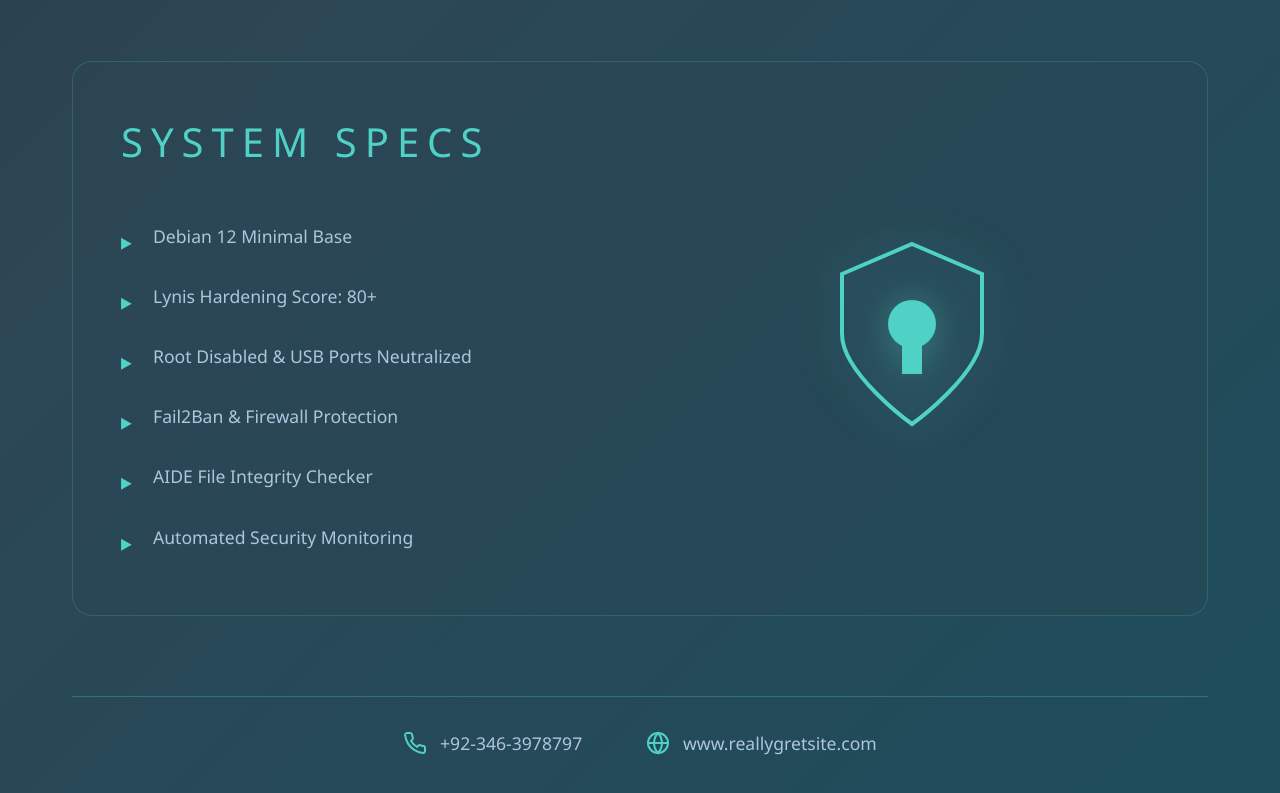
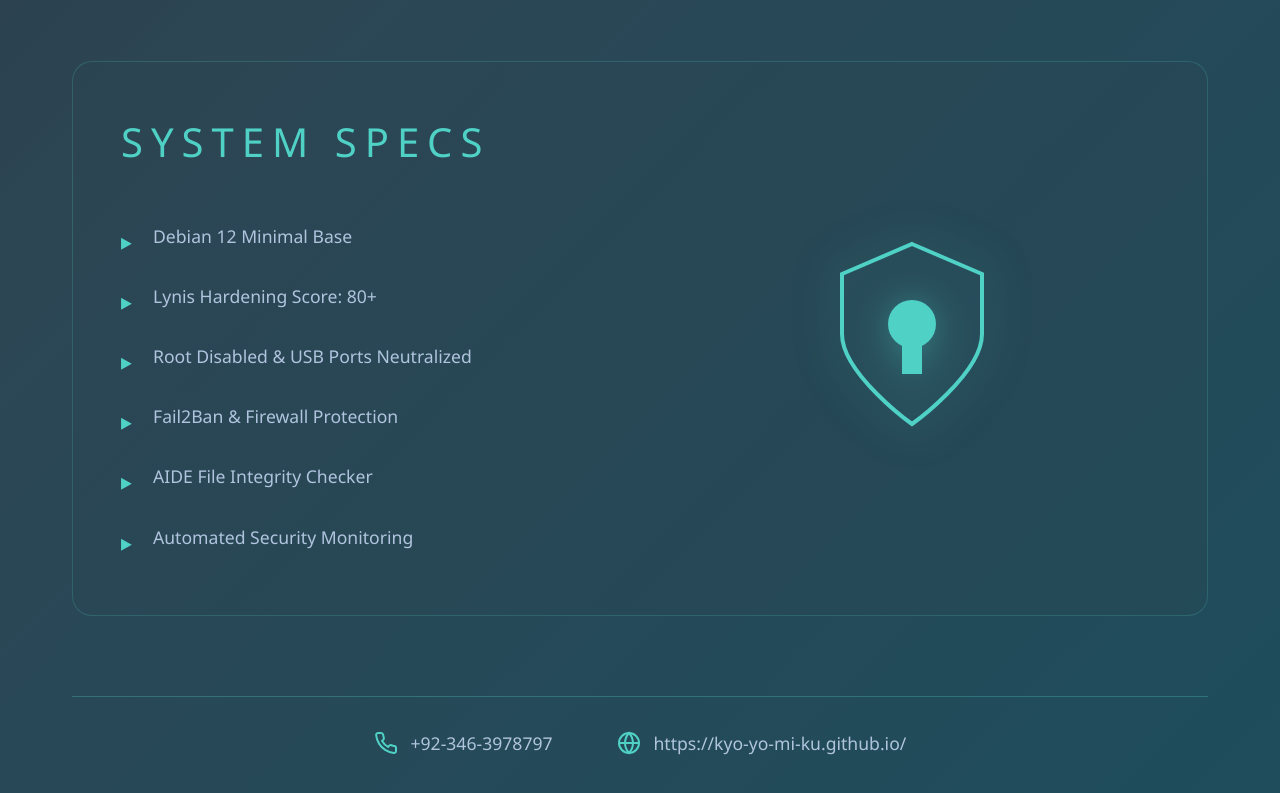
Before and after one commit to kyo-yo-mi-ku/kyo-yo-mi-ku.github.io, a plain HTML site: page index.html in a window 1280 px wide. Shown: the part 1634-2427 px from the top of the page. Drawn offline with Linux system fonts and the light colour scheme.

Commit message:
Updated index.html

```diff
--- a/index.html
+++ b/index.html
@@ -148,7 +148,7 @@
                         <line x1="2" y1="12" x2="22" y2="12"></line>
                         <path d="M12 2a15.3 15.3 0 0 1 4 10 15.3 15.3 0 0 1-4 10 15.3 15.3 0 0 1-4-10 15.3 15.3 0 0 1 4-10z"></path>
                     </svg>
-                    <span>www.reallygretsite.com</span>
+                    <span>https://kyo-yo-mi-ku.github.io/</span>
                 </div>
             </div>
         </footer>
```
